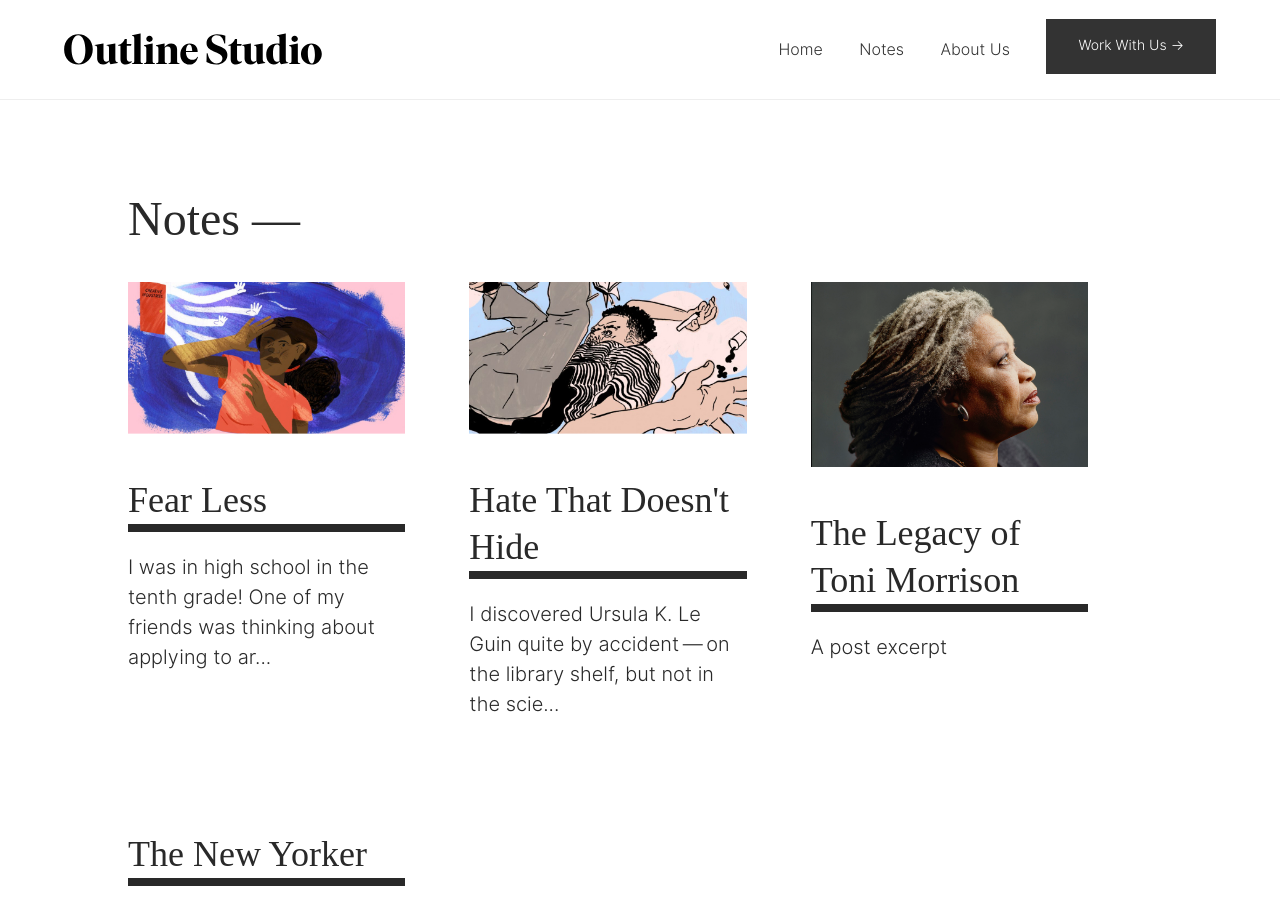
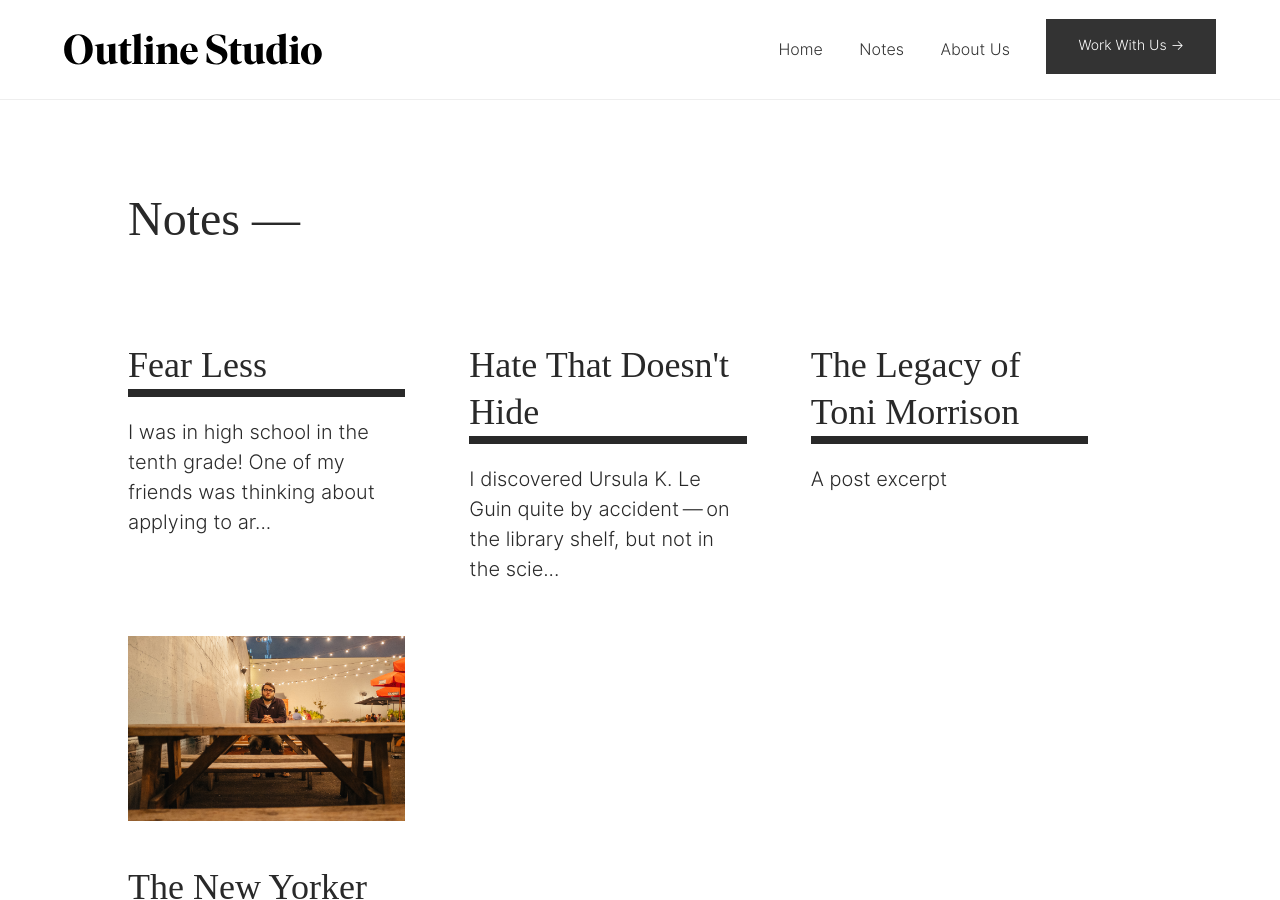
Before and after one commit to aarongilmore/outline-studio, a Jekyll site: the page built from notes.md, in a window 1280 px wide and 900 px high. Built offline with Jekyll 4.4.1, drawn with Linux system fonts in a browser that asks for light colours; nearby versions of some CDN libraries; some web fonts are replaced.

```diff
--- a/_layouts/notes.html
+++ b/_layouts/notes.html
@@ -60,7 +60,7 @@
                     {% for note in site.notes %}
                       <div class="w-100 w-third-ns pa0 pr5-ns mb4">
                         <a href="{{ note.url }}" class="link black">
-                        <img src="{{ note.cover_img }}">
+                        <img src="{{ note.cover_image }}">
                         <h3 class="f2 mb0 bb bw3">{{ note.title }}</h3>
                         <p>{{ note.excerpt | truncate: 95 }}</p>
                         <!-- Look the author details up from the site config. -->
```
